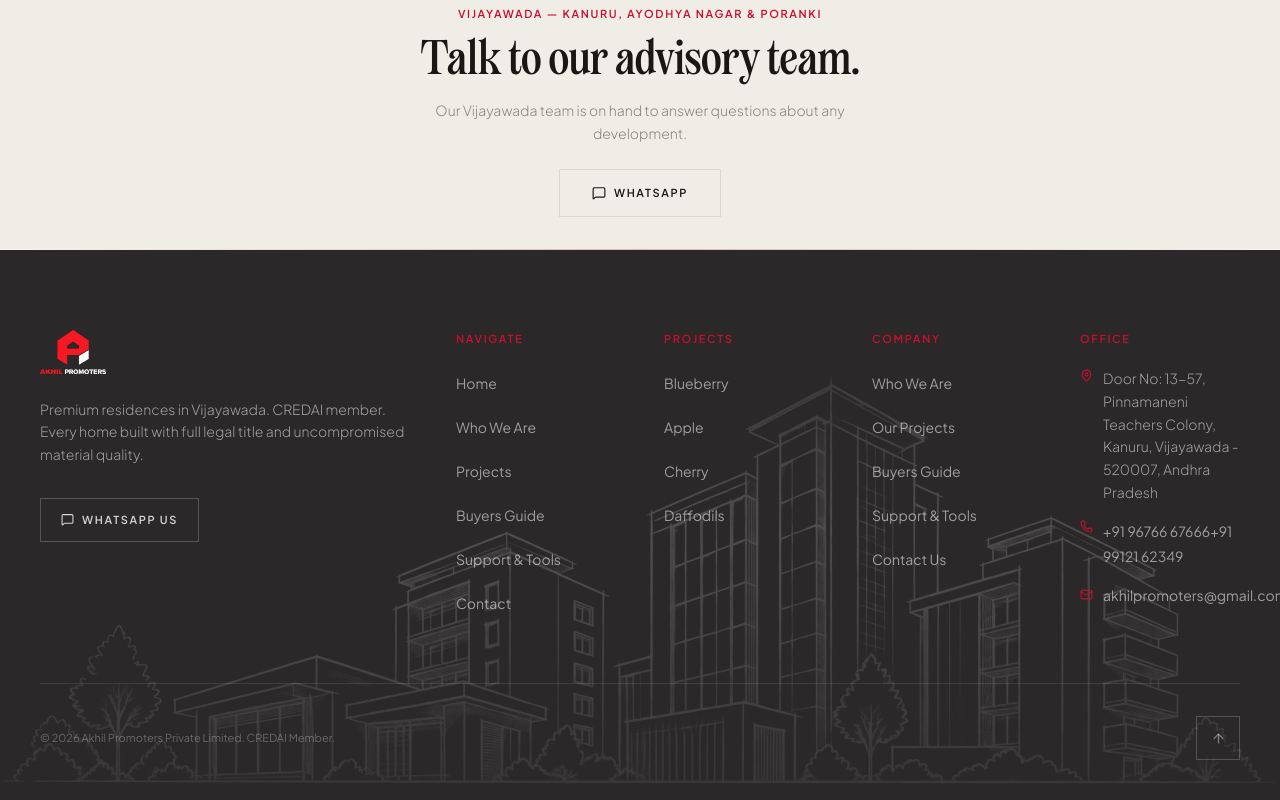
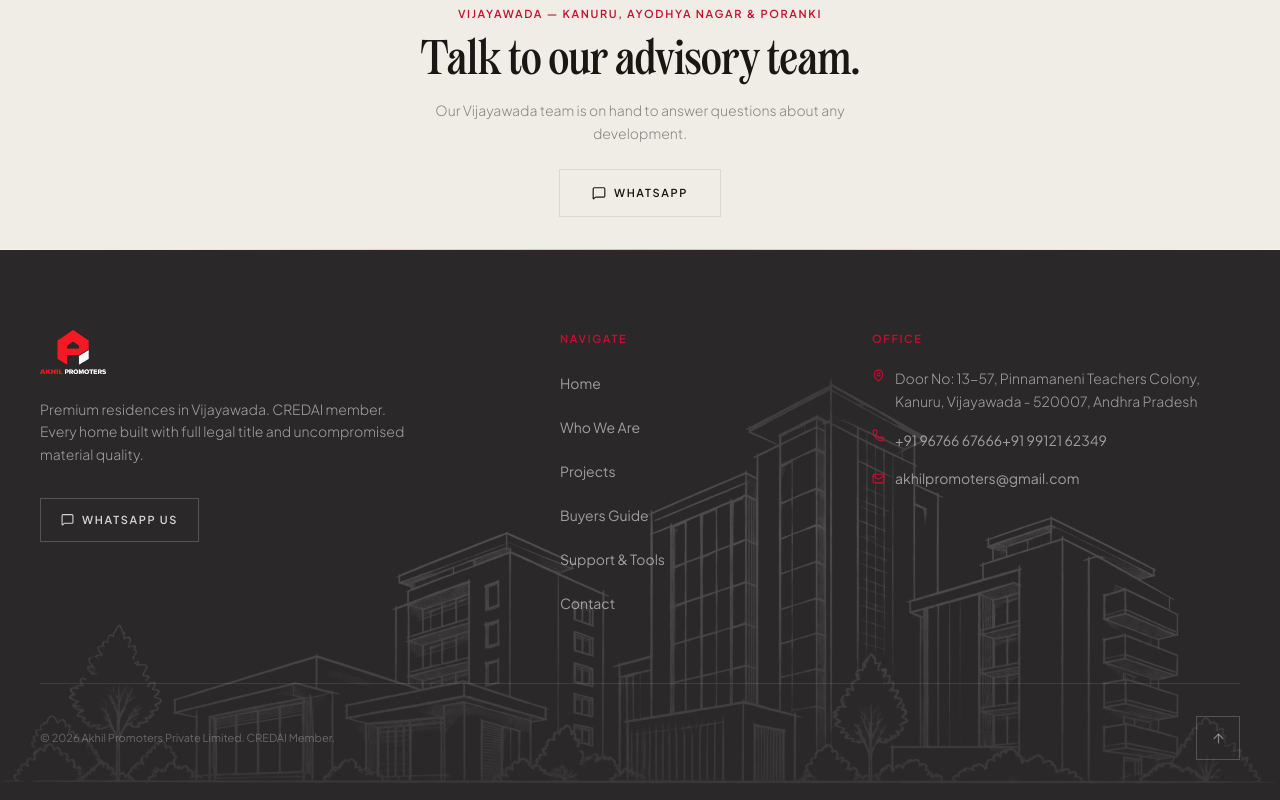
Before and after one commit to bb3agency/akhil-promoters-site, a React (Vite) app: page / in a window 1280 px wide. Shown: the part 2356-3156 px from the top of the page. Built offline with nearby package versions, Linux system fonts and the light colour scheme.

Commit message:
feat: remove Projects and Company columns from footer and rebalance layout

```diff
--- a/src/components/layout/Footer.tsx
+++ b/src/components/layout/Footer.tsx
@@ -7,9 +7,7 @@
   OFFICE_EMAIL,
   OFFICE_PHONE_1,
   OFFICE_PHONE_2,
-  LANDLINE_PHONE,
   WHATSAPP_NUMBER,
-  projectData,
 } from '../../data';
 import { staggerContainer, itemFadeUp, viewportConfig, sectionScrollProps, mobileTap, mobileButtonTap } from '../../utils/motion';
 
@@ -57,7 +55,7 @@
           >
 
             {/* Brand column */}
-            <motion.div variants={itemFadeUp} className="col-span-2 lg:col-span-4">
+            <motion.div variants={itemFadeUp} className="col-span-2 lg:col-span-5">
               <img
                 src="/images/logo-light.png"
                 alt="Akhil Promoters"
@@ -84,10 +82,10 @@
               </div>
             </motion.div>
 
-            {/* Navigation columns */}
-            <motion.div variants={itemFadeUp} className="col-span-1 lg:col-span-2">
+            {/* Navigation column */}
+            <motion.div variants={itemFadeUp} className="col-span-2 sm:col-span-1 lg:col-span-3">
               <p className="type-label text-[9px] text-[#C8102E] mb-2 sm:mb-5">Navigate</p>
-              <ul className="space-y-0.5 sm:space-y-3">
+              <ul className="grid grid-cols-2 sm:grid-cols-1 gap-y-0.5 sm:gap-y-0 sm:space-y-3">
                 {[
                   { name: 'Home', href: '/' },
                   { name: 'Who We Are', href: '/who-we-are' },
@@ -109,48 +107,8 @@
               </ul>
             </motion.div>
 
-            <motion.div variants={itemFadeUp} className="col-span-1 lg:col-span-2">
-              <p className="type-label text-[9px] text-[#C8102E] mb-2 sm:mb-5">Projects</p>
-              <ul className="space-y-0.5 sm:space-y-3">
-                {Object.values(projectData).map((p) => (
-                  <li key={p.id}>
-                    <Link
-                      to={`/projects/${p.slug}`}
-                      className="text-xs sm:text-sm text-white/55 hover:text-white transition-colors block py-1 sm:py-1.5 active:text-[#C8102E] active:scale-[0.98]"
-                      style={{ fontFamily: 'var(--font-sans)', fontWeight: 400 }}
-                    >
-                      {p.name}
-                    </Link>
-                  </li>
-                ))}
-              </ul>
-            </motion.div>
-
-            <motion.div variants={itemFadeUp} className="hidden lg:block lg:col-span-2">
-              <p className="type-label text-[9px] text-[#C8102E] mb-3 sm:mb-5">Company</p>
-              <ul className="space-y-1.5 sm:space-y-3">
-                {[
-                  { name: 'Who We Are', href: '/who-we-are' },
-                  { name: 'Our Projects', href: '/projects' },
-                  { name: 'Buyers Guide', href: '/buyers-guide' },
-                  { name: 'Support & Tools', href: '/support-services' },
-                  { name: 'Contact Us', href: '/contact' },
-                ].map((l) => (
-                  <li key={l.name}>
-                    <Link
-                      to={l.href}
-                      className="text-xs sm:text-sm text-white/55 hover:text-white transition-colors block py-1.5 active:text-[#C8102E] active:scale-[0.98]"
-                      style={{ fontFamily: 'var(--font-sans)', fontWeight: 400 }}
-                    >
-                      {l.name}
-                    </Link>
-                  </li>
-                ))}
-              </ul>
-            </motion.div>
-
             {/* Office address */}
-            <motion.div variants={itemFadeUp} className="col-span-2 sm:col-span-2 lg:col-span-2">
+            <motion.div variants={itemFadeUp} className="col-span-2 sm:col-span-1 lg:col-span-4">
               <p className="type-label text-[9px] text-[#C8102E] mb-2 sm:mb-5">Office</p>
               <div className="space-y-2.5 sm:space-y-3.5">
                 <div className="flex items-start gap-2 sm:gap-2.5">
```
